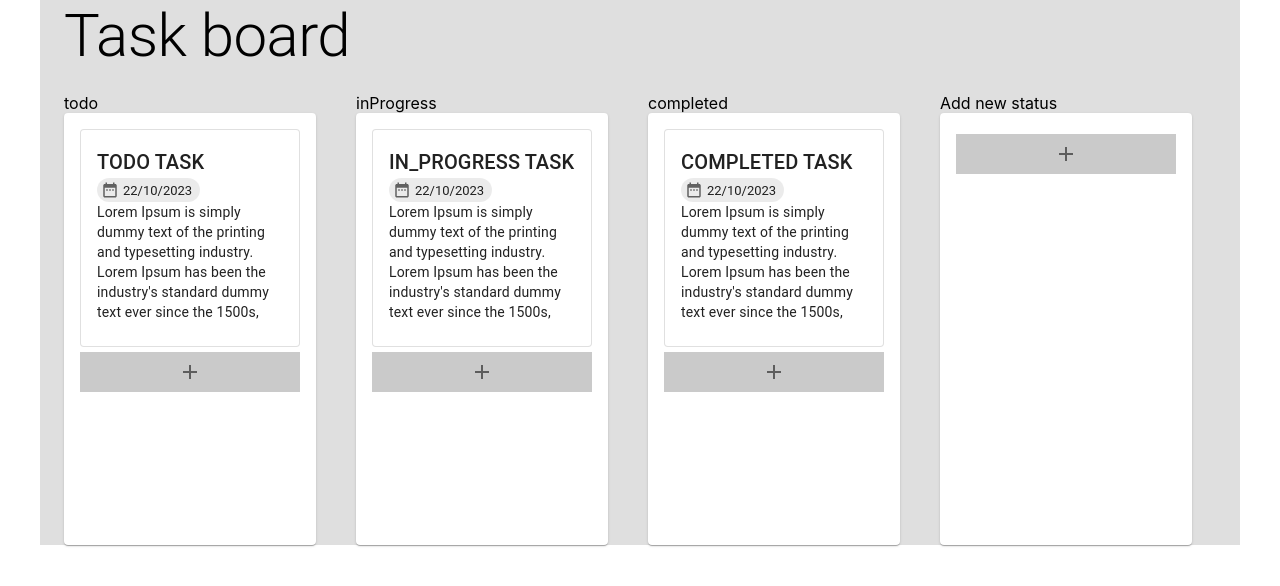
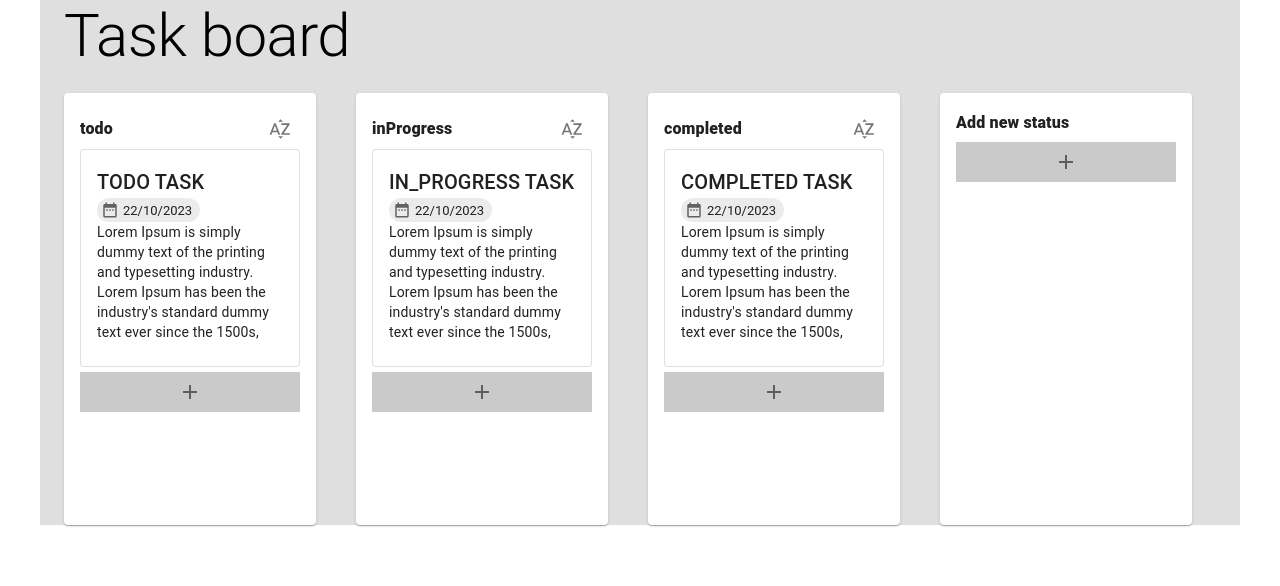
Before and after one commit to keyurparalkar/todo_app, a React (Create React App) app: page / in a window 1280 px wide. Shown: the top 586 px of the page. Built offline with nearby package versions, Linux system fonts and the light colour scheme.

Commit message:
feat: added sort by name functionality

```diff
--- a/src/component/Board.tsx
+++ b/src/component/Board.tsx
@@ -1,5 +1,5 @@
 import { Add } from "@mui/icons-material";
-import { Grid, Paper } from "@mui/material";
+import { Box, Grid, Paper, Typography } from "@mui/material";
 import { useContext } from "react";
 import { BoardContext } from "../context";
 import PipeLine, { StyledAddButton } from "./PipeLine";
@@ -13,7 +13,6 @@ const Board = () => {
         <PipeLine key={`grid-${index}`} pLine={pLine} tasks={tasks} />
       ))}
       <Grid item>
-        Add new status
         <Paper
           sx={{
             height: "50vh",
@@ -23,6 +22,20 @@ const Board = () => {
               theme.palette.mode === "dark" ? "#1A2027" : "#fff",
           }}
         >
+          <Box
+            display="flex"
+            justifyContent="space-between"
+            alignItems="center"
+          >
+            <Typography
+              variant="subtitle1"
+              fontWeight={800}
+              component="div"
+              display="inline"
+            >
+              Add new status
+            </Typography>
+          </Box>
           <StyledAddButton aria-label="delete">
             <Add />
           </StyledAddButton>
--- a/src/component/PipeLine.tsx
+++ b/src/component/PipeLine.tsx
@@ -1,11 +1,18 @@
-import { Add } from "@mui/icons-material";
-import { Grid, IconButton, Paper } from "@mui/material";
+import { Add, Sort, SortByAlpha } from "@mui/icons-material";
+import {
+  Box,
+  Button,
+  Grid,
+  IconButton,
+  Paper,
+  Typography,
+} from "@mui/material";
 import { useContext, useState } from "react";
 import { styled } from "@mui/material/styles";
 import { BoardContext, BoardDispatchContext, TaskProps } from "../context";
 import AddTaskModal from "./AddTaskModal";
 import Task from "./Task";
-import { MOVE_TASK } from "../context/actions";
+import { MOVE_TASK, SORT_PIPELINE } from "../context/actions";
 
 export const StyledAddButton = styled(IconButton)({
   width: "100%",
@@ -26,6 +33,14 @@ const PipeLine = ({ pLine, tasks }: PipeLineProps) => {
   const handleOpen = () => setOpen(true);
   const handleClose = () => setOpen(false);
 
+  const onSort = () => {
+    dispatch({
+      type: SORT_PIPELINE,
+      payload: {
+        source: pLine,
+      },
+    });
+  };
   return (
     <Grid item>
       <div
@@ -55,7 +70,6 @@ const PipeLine = ({ pLine, tasks }: PipeLineProps) => {
         }}
         onDragOver={(e) => e.preventDefault()}
       >
-        {pLine}
         <Paper
           sx={{
             height: "50vh",
@@ -66,6 +80,24 @@ const PipeLine = ({ pLine, tasks }: PipeLineProps) => {
               theme.palette.mode === "dark" ? "#1A2027" : "#fff",
           }}
         >
+          <Box
+            display="flex"
+            justifyContent="space-between"
+            alignItems="center"
+          >
+            <Typography
+              variant="subtitle1"
+              fontWeight={800}
+              component="div"
+              display="inline"
+            >
+              {pLine}
+            </Typography>
+            <IconButton onClick={onSort}>
+              <SortByAlpha />
+            </IconButton>
+          </Box>
+
           {tasks.map((task) => (
             <div
               draggable={true}
--- a/src/context/index.tsx
+++ b/src/context/index.tsx
@@ -1,5 +1,5 @@
 import { createContext, Dispatch, Reducer, useReducer } from "react";
-import { ADD_TASK_TO_PIPELINE, MOVE_TASK } from "./actions";
+import { ADD_TASK_TO_PIPELINE, MOVE_TASK, SORT_PIPELINE } from "./actions";
 
 export type TaskProps = {
   id: number;
@@ -56,7 +56,7 @@ export const boardReducer = (
   action: TaskBoardActionProps
 ) => {
   switch (action.type) {
-    case ADD_TASK_TO_PIPELINE:
+    case ADD_TASK_TO_PIPELINE: {
       return {
         ...state,
         [action.payload.key]: [
@@ -64,8 +64,9 @@ export const boardReducer = (
           { ...action.payload.data, id: generateId() },
         ],
       };
+    }
 
-    case MOVE_TASK:
+    case MOVE_TASK: {
       const { source, destination, nextSourceList, nextDestinationList } =
         action.payload;
       return {
@@ -73,7 +74,19 @@ export const boardReducer = (
         [source]: nextSourceList,
         [destination]: nextDestinationList,
       };
+    }
 
+    case SORT_PIPELINE: {
+      const { source } = action.payload;
+      const arrayToBeSorted = [...state[source]];
+      return {
+        ...state,
+        [source]: arrayToBeSorted.sort((a, b) => {
+          if (a.name && b.name) return b.name.localeCompare(a.name);
+          else return -1;
+        }),
+      };
+    }
     default:
       return state;
   }
```
